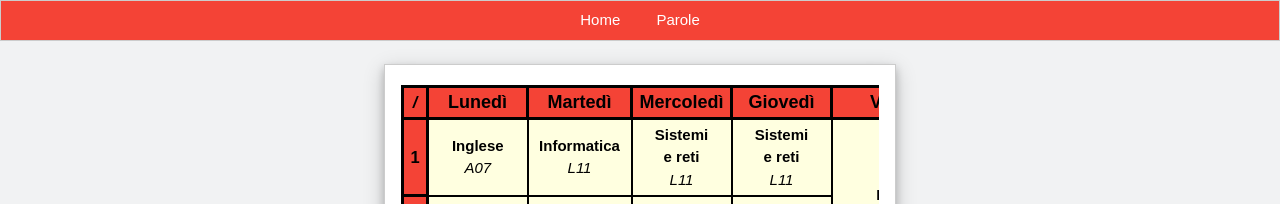
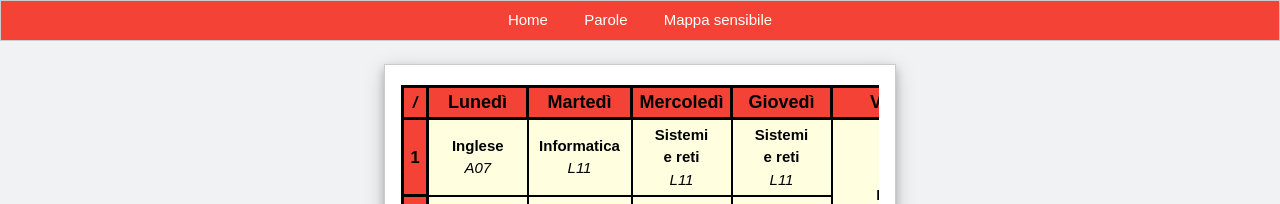
Before and after one commit to 3AIET/3aiet.github.io, a Jekyll site: the page built from index.md, in a window 1280 px wide. Shown: the top 204 px of the page. Built offline with Jekyll 4.4.1, drawn with Linux system fonts in a browser that asks for light colours.

Commit message:
add map link to navbar

```diff
--- a/_includes/navbar.html
+++ b/_includes/navbar.html
@@ -4,6 +4,7 @@
 
 		<a href="{{ site.url }}" class="w3-button"> Home </a>
 		<a href="{{ site.url }}{% link parole.markdown %}" class="w3-button"> Parole </a>
+		<a href="{{ site.url }}{% link mappe_sensibili.markdown %}" class="w3-button"> Mappa sensibile </a>
 
 	</div>
 
```
